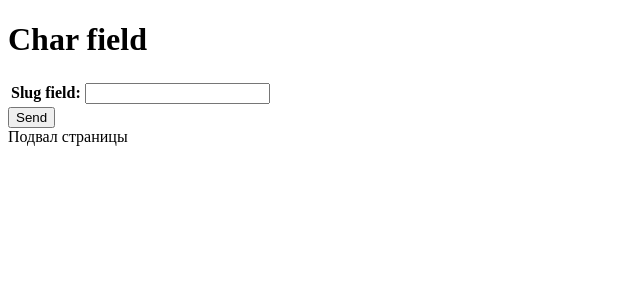
After one commit to Randry1/my-first-blog2, a Django app: page /firstapp/slug_field_form/ in a window 1280 px wide. The commit adds this page. Shown: the top 300 px of the page, without its empty margins (0-640 px from the left). Run offline with Django 3.2, Linux system fonts and the light colour scheme.

Commit message:
add Slug form

```diff
--- a/mysite/firstapp/forms.py
+++ b/mysite/firstapp/forms.py
@@ -44,3 +44,7 @@ class CharFieldForm(forms.Form):
                                              initial='192.168.9.1')
     reg_text = forms.RegexField(label='Регулярные выражения', regex='[0-9][A-F][0-9]')
     field_order = ["name", "email", "ip_address", "reg_text", "message"]  # Регулирование порядка вывода полей
+
+class SlugFieldForm(forms.Form):
+    """Example from book SlugFieldForm"""
+    slug = forms.SlugField(label='Slug field')
--- a/mysite/firstapp/templates/firstapp/form_char_field.html
+++ b/mysite/firstapp/templates/firstapp/form_char_field.html
@@ -3,7 +3,7 @@
 {% block header %}Char field{% endblock %}
 {% block content %}
     <h3>Как таблица</h3>
-    <form action="" method="post">
+    <form action="" method="post" novalidate>
         {% csrf_token %}
         <table>
             {{ form_char.as_table }}
--- /dev/null
+++ b/mysite/firstapp/templates/firstapp/slug_field_form.html
@@ -0,0 +1,12 @@
+{% extends 'firstapp/base.html' %}
+{% block title %}Char field{% endblock %}
+{% block header %}Char field{% endblock %}
+{% block content %}
+    <form action="" method="post">
+        {% csrf_token %}
+        <table>
+            {{ slug_form }}
+        </table>
+        <button type="submit">Send</button>
+    </form>
+{% endblock %}
--- a/mysite/firstapp/urls.py
+++ b/mysite/firstapp/urls.py
@@ -35,4 +35,5 @@ urlpatterns = [
     path('form_template/', views.form_template, name='form_template'),
     path('form_helper_text/', views.form_helper_text, name='form_helper_text'),
     path('form_char_field/', views.form_char_field, name='form_char_field'),
+    path('slug_field_form/', views.slug_field_form, name='slug_field_form'),
 ]
--- a/mysite/firstapp/views.py
+++ b/mysite/firstapp/views.py
@@ -7,7 +7,7 @@ from django.shortcuts import render
 from django.template.response import TemplateResponse
 # from django.http import HttpResponse, HttpResponseRedirect, HttpResponsePermanentRedirect
 from django.http import *
-from .forms import UserForm, HelperTextContactForm, CharFieldForm
+from .forms import UserForm, HelperTextContactForm, CharFieldForm, SlugFieldForm
 
 
 # Create your views here.
@@ -35,6 +35,7 @@ def index(request):
     content += '<a href="/firstapp/form_template/" class="btn btn-info">Формы</a><br>'
     content += '<a href="/firstapp/form_helper_text/" class="btn btn-info">Форма Helper text</a><br>'
     content += '<a href="/firstapp/form_char_field/" class="btn btn-info">Форма Char Field</a><br>'
+    content += '<a href="/firstapp/slug_field_form/" class="btn btn-info">Форма Slug field</a><br>'
     path_file = os.path.join(os.path.dirname(os.path.abspath(__file__)), 'templates')
     return render(request, 'firstapp/home.html', {'content': content, 'file': path_file})
 
@@ -204,8 +205,22 @@ def form_helper_text(request):
 def form_char_field(request):
     """ CharField изучение поля"""
     if request.method == 'POST':
-        name = request.POST.get('name')
-        return HttpResponse('<h1>Имя: {0} </h1>'.format(name))
+        form_char = CharFieldForm(request.POST)
+        if form_char.is_valid():
+            name = form_char.cleaned_data['name']
+            return HttpResponse('<h1>Имя: {0} </h1>'.format(name))
+        else:
+            return HttpResponse('<h1>Ошибка введено неверное имя</h1>')
     else:
         form_char = CharFieldForm(field_order=["message", "name", "email", "ip_address", "reg_text"])
         return render(request, 'firstapp/form_char_field.html', {"form_char": form_char})
+
+
+def slug_field_form(request):
+    """SlugField"""
+    if request.method == 'POST':
+        slug = request.POST.get("slug")
+        return HttpResponse("Slug: {0}".format(slug))
+    else:
+        slug_form = SlugFieldForm()
+        return render(request, template_name="firstapp/slug_field_form.html", context={"slug_form": slug_form})
```
